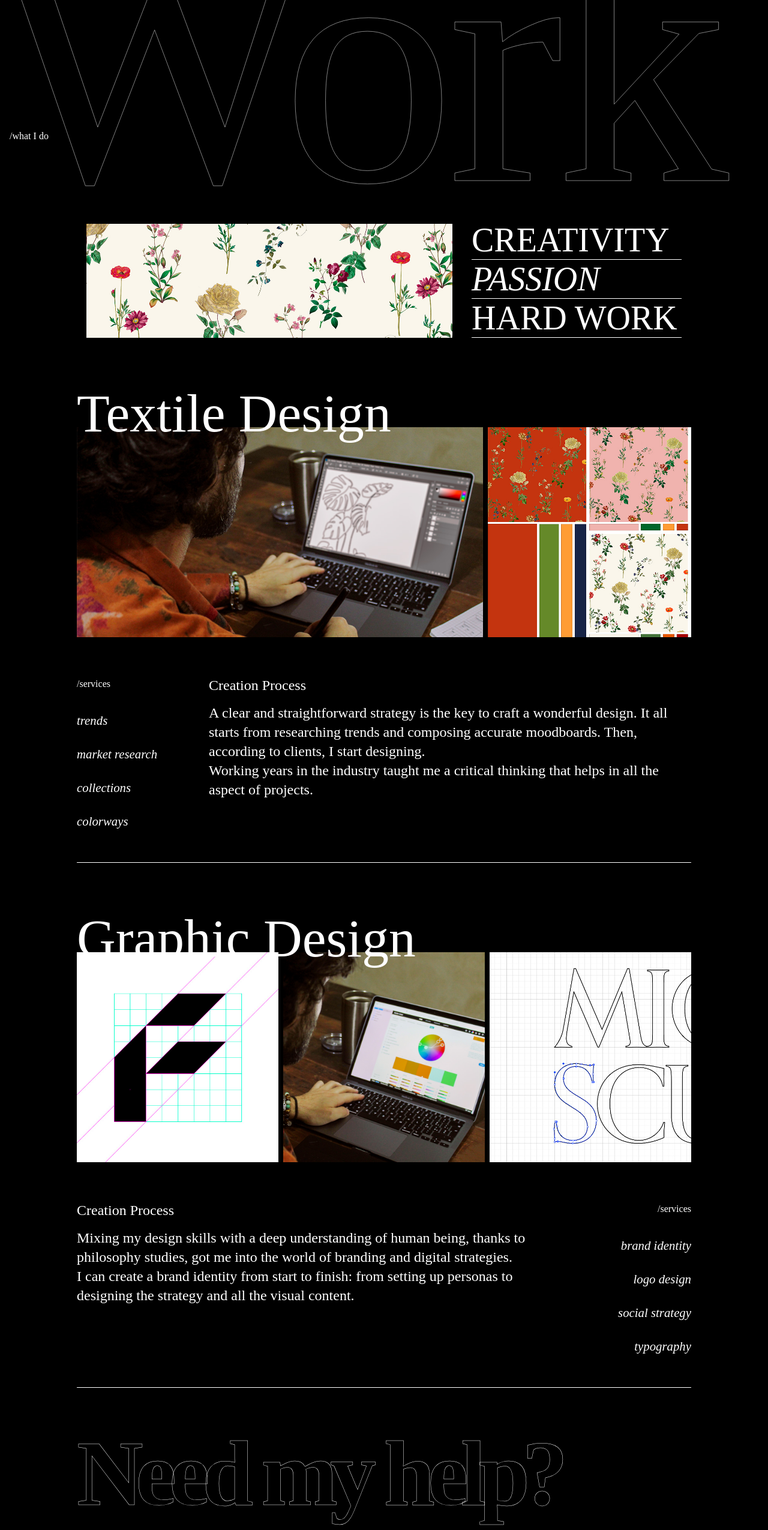
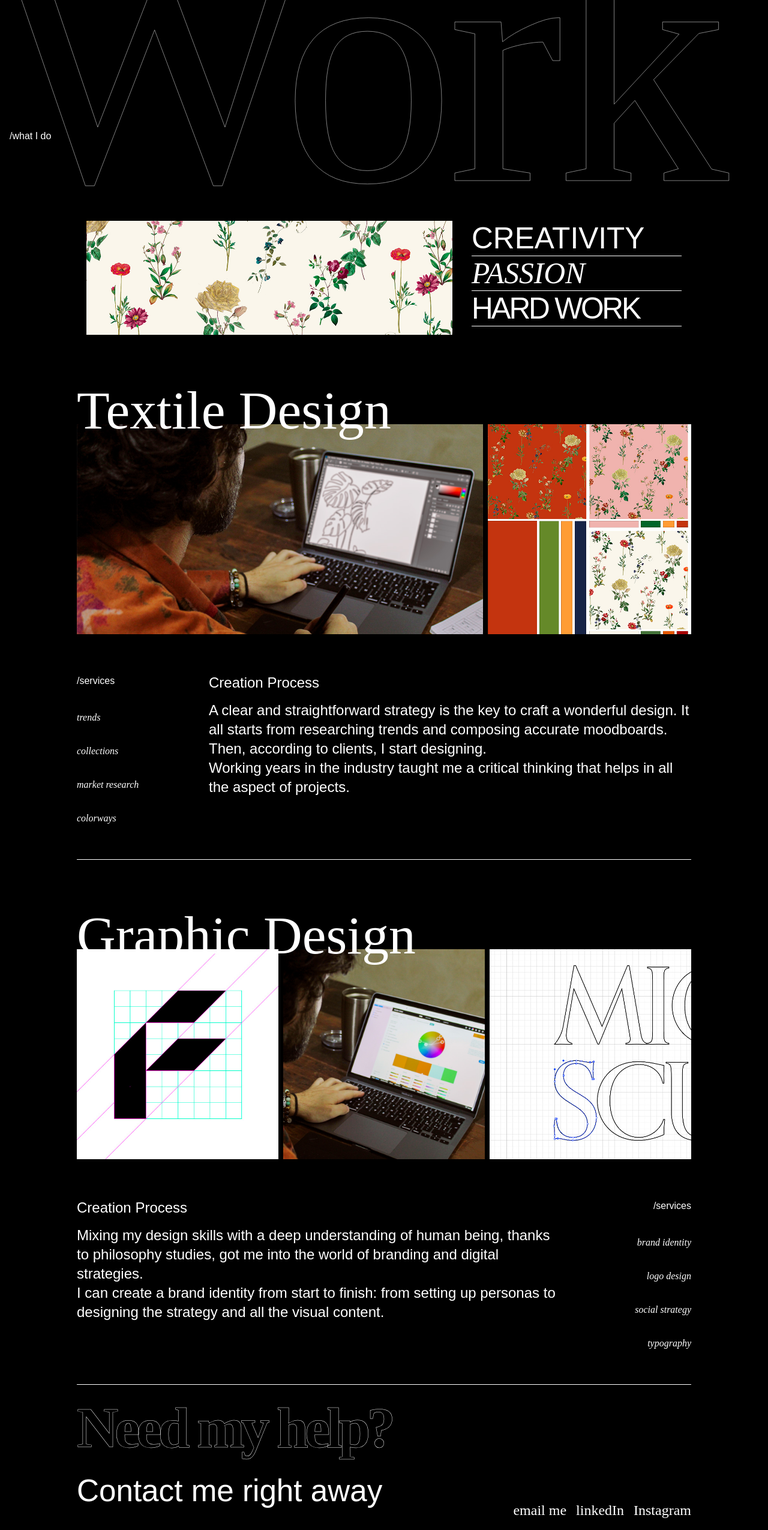
Before and after one commit to michelescudieri/web-portfolio, a plain HTML site: page work.html in a window 1280 px wide. Shown: the part 240-2790 px from the top of the page at 60% size. Drawn offline with Linux system fonts and the light colour scheme; a script that the page names is missing; a web font is replaced by a local one.

Commit message:
Mobile Font Fix

```diff
--- a/_mediaq.scss
+++ b/_mediaq.scss
@@ -7,7 +7,7 @@
     .description {
 
         margin:0 10vw;
-        font-size: 3rem;
+        font-size: 2rem;
 
     }
 
@@ -69,6 +69,7 @@
     }
 
     .work-top {
+
         margin:0 10vw;
         margin-top: 2rem;
         display: grid;
@@ -87,6 +88,7 @@
 
 
     .work-container {
+
         margin:0 10vw;
         .title {
             font-size: 7vw;
@@ -192,20 +194,20 @@
         .cta {
 
             .cta-title{
-                font-size: 12vw;
-                letter-spacing: -1vw;
+                font-size: 6rem;
+                letter-spacing: -.4rem;
             }
             .cta-subtitle {
-                font-size: 4vw;
+                font-size: 3.2rem;
                 position: absolute;
-                top: 12vw;
+                top: 5rem;
             }
             .contact {
                 position: absolute;
-                bottom: -2vw;
+                bottom: -6rem;
                 right: 0px;
                 li {
-                    font-size: 1.5vw;
+                    font-size: 1.5rem;
                     margin-left: 1rem;
                 }
             }
@@ -233,6 +235,8 @@
 
 
     }
+    .cta-container {
+        margin:0 20vw;
     .hero {
         h2 {
             font-size: 9.5rem;
@@ -246,5 +250,6 @@
             }
         }
     }
+    }
 
 }
--- a/style.scss
+++ b/style.scss
@@ -1,4 +1,6 @@
 
+$font-primary: "orpheuspro", serif;
+$font-secondary: "niveau-grotesk", sans-serif;
 
 body {
     box-sizing: border-box;
@@ -10,9 +12,9 @@ body {
     margin: 0;
     padding: 0;
     width: 100%;
-    font-family: Orpheus Pro;
-    font-weight: lighter;
-    font-size: 100%;
+    font-family: $font-primary;
+    font-weight: 400;
+
 }
 
 
@@ -31,8 +33,8 @@ a {
 }
 
 h4,h5 {
-    font-family: Niveau Grotesk;
-    font-weight: normal;
+    font-family: $font-secondary;
+    font-weight: 400;
 
 }
 
@@ -67,8 +69,8 @@ h4,h5 {
     display: flex;
     position: relative;
     margin: 1rem;
-    font-family: Niveau Grotesk;
-    font-weight: lighter;
+    font-family: $font-secondary;
+    font-weight: 200;
     height: 1rem;
     z-index: 1;
 
@@ -110,8 +112,8 @@ h4,h5 {
         position: relative;
         left: 1rem;
         font-size: 9.4vw;
-        font-family: Niveau Grotesk;
-        font-weight:lighter;
+        font-family: $font-secondary;
+        font-weight:200;
         line-height: 0%;
 
 
@@ -125,7 +127,7 @@ h4,h5 {
 
 .description {
     margin:0 1rem;
-    font-size: 2rem;
+    font-size: 1.5rem;
 
 }
 .home-project {
@@ -178,8 +180,8 @@ h4,h5 {
         margin-top: 3rem;
         color: white;
         font-size: 1rem;
-        font-weight: lighter;
-        font-family: Niveau Grotesk;
+        font-weight: 200;
+        font-family: $font-secondary;
         position: absolute;
         bottom: 15%;
         left: 0rem;
@@ -187,7 +189,7 @@ h4,h5 {
     .page-heading {
 
         font-size: 10.5rem;
-        font-weight: lighter;
+        font-weight: 400;
         letter-spacing: -0.020em;
         -webkit-text-stroke: 0.5px rgb(255, 255, 255);
         color: black;
@@ -220,8 +222,8 @@ h4,h5 {
 
 
 .profile-desc {
-    font-family: Niveau Grotesk;
-    font-weight: lighter;
+    font-family: $font-secondary;
+    font-weight: 200;
     margin-left: 1rem;
     font-size: 1.6rem;
     line-height: 125%;
@@ -229,7 +231,7 @@ h4,h5 {
 
 .hobby-desc {
     margin-left: 1rem;
-    font-family: Niveau Grotesk;
+    font-family: $font-secondary;
 }
 
 .hobby-gallery {
@@ -269,7 +271,7 @@ h4,h5 {
     margin: 1rem;
 
     ul{
-        font-family: Niveau Grotesk;
+        font-family: $font-secondary;
         font-size: 1.8rem;
 
 
@@ -291,16 +293,20 @@ h4,h5 {
         font-size: 3.5rem;
 
         .list-item-1 {
-             font-family:Niveau Grotesk;
-             font-weight: lighter;
+            font-size: 3.1rem;
+             font-family:$font-secondary;
+             font-weight: 200;
              border-bottom:solid 1px;
         }
         .list-item-2 {
-            font-style: oblique;
+            font-size: 3.1rem;
+            font-style: italic;
             border-bottom:solid 1px;
         }
         .list-item-3 {
-            font-family:Niveau Grotesk;
+            font-family:$font-secondary;
+            font-size: 3.1rem;
+            letter-spacing: -.2rem;
             border-bottom:solid 1px;
 
         }
@@ -324,7 +330,7 @@ h4,h5 {
     border-bottom: solid 1px;
     .title {
         font-size: 12vw;
-        font-weight: lighter;
+        font-weight: 400;
         line-height: 0%;
         position: relative;
         bottom: -4vw;
@@ -378,8 +384,8 @@ h4,h5 {
         padding-bottom: 1.5rem;
 
         .services-list {
-            font-size: 1.3rem;
-            font-style: oblique;
+            font-size: 1rem;
+            font-style: italic;
             justify-content: space-between;
             display: grid;
             grid-template-columns: 1fr 1fr 1fr 1fr;
@@ -387,6 +393,7 @@ h4,h5 {
             margin: 0;
 
             li {
+                font-weight: 400;
                 line-height: 1.5rem;
                 display: flex;
 
@@ -395,7 +402,7 @@ h4,h5 {
     }
 
     .work-desc {
-        font-family: Niveau Grotesk;
+        font-family: $font-secondary;
         font-size: 1.5rem;
 
         h4 {
@@ -403,6 +410,7 @@ h4,h5 {
         }
 
         p {
+            font-weight: 200;
             line-height: 2rem;
             margin-top: -1rem;
         }
@@ -417,6 +425,7 @@ h4,h5 {
 
 .cta-container {
     margin: 1rem;
+    margin-bottom: 5rem;
 
     .cta {
         position: relative;
@@ -428,8 +437,8 @@ h4,h5 {
         color: black;
         }
         .cta-subtitle {
-            font-family: Niveau Grotesk;
-            font-weight: normal;
+            font-family: $font-secondary;
+            font-weight: 400;
             font-size: 1.5rem;
             position: absolute;
             top: 2rem;
--- a/work.html
+++ b/work.html
@@ -28,7 +28,7 @@
             <h3 class="page-desc">/what I do</h4>
         </div>
 
-
+        <div class="wrapper">
         <div data-scroll-section class="work-top">
             <div data-scroll data-scroll-speed="1.3" class="work-list">
                 <ul>
@@ -59,8 +59,8 @@
 
                        <ul data-scroll data-scroll-speed="1.3" class="services-list">
                           <li>trends</li>
+                          <li>collections</li>
                           <li>market research</li>
-                          <li>collections</li>
                           <li>colorways</li>
                         </ul>
 
@@ -136,7 +136,7 @@
             </div>
         </footer>
 
-
+        </div>
 
     </div>
 
```
Also changed, not shown: about.html (+2 -1 lines), css/style.css.
